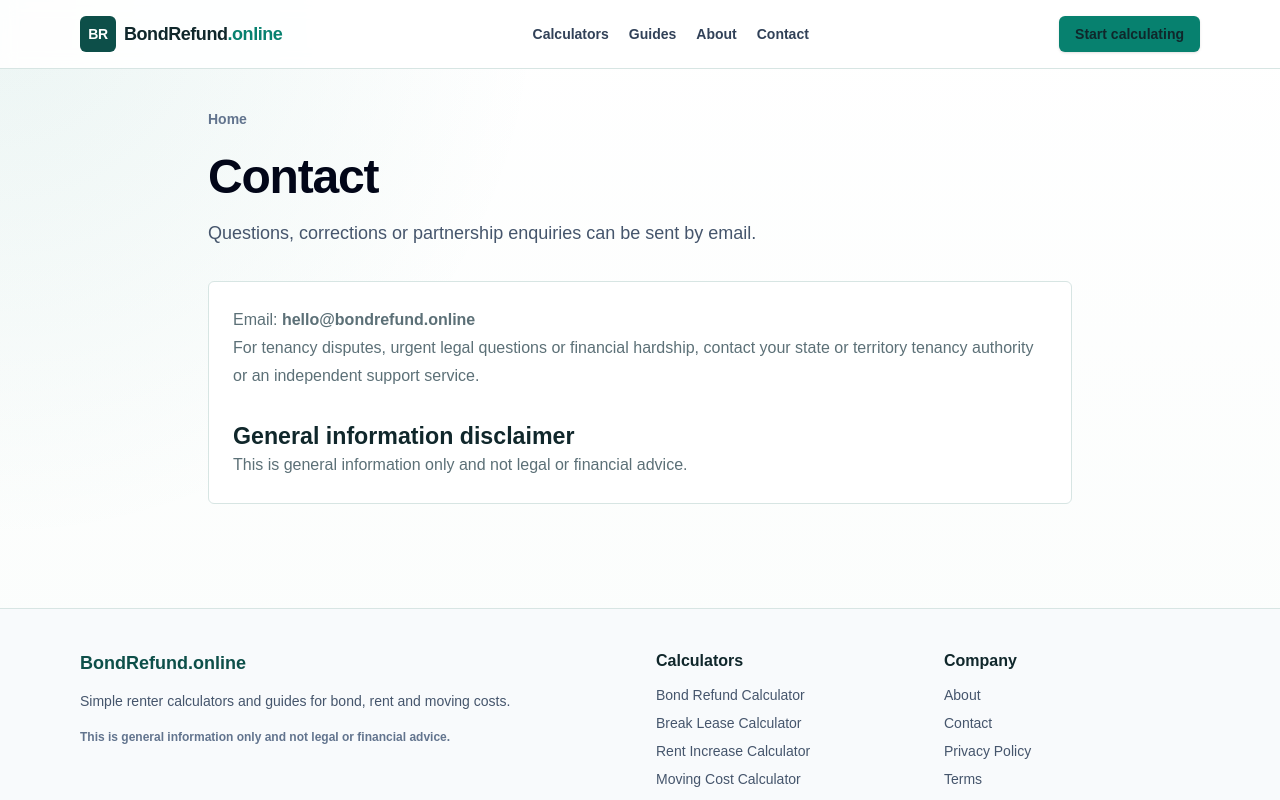
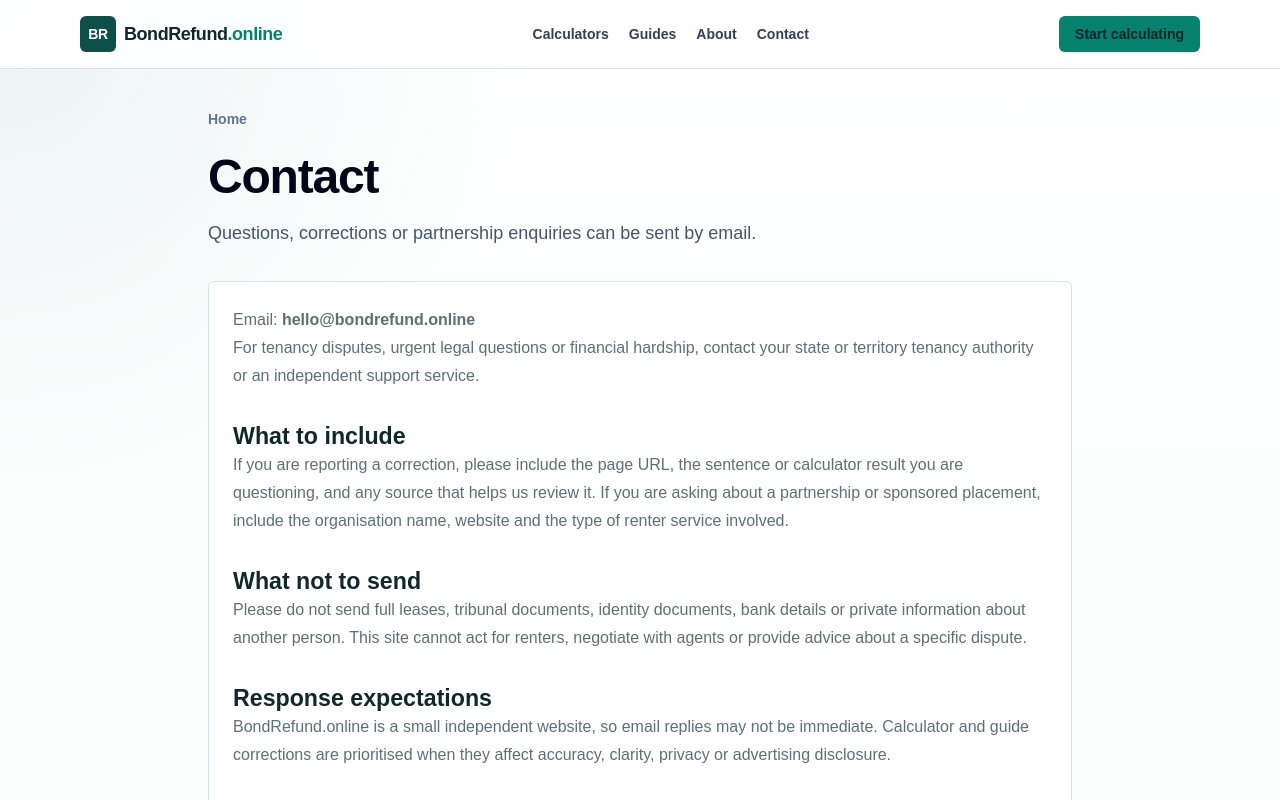
Before and after one commit to taylansadikoglu-hue/BondRefund, a Next.js app: page /contact in a window 1280 px wide. Shown: the top 800 px of the page. Built offline with nearby package versions, Linux system fonts and the light colour scheme; no server answers.

Commit message:
Fix BondRefund audit issues

```diff
--- a/app/contact/page.tsx
+++ b/app/contact/page.tsx
@@ -16,6 +16,22 @@ export default function ContactPage() {
       <p>
         For tenancy disputes, urgent legal questions or financial hardship, contact your state or territory tenancy authority or an independent support service.
       </p>
+      <h2>What to include</h2>
+      <p>
+        If you are reporting a correction, please include the page URL, the sentence or calculator result you are questioning, and any source that
+        helps us review it. If you are asking about a partnership or sponsored placement, include the organisation name, website and the type of
+        renter service involved.
+      </p>
+      <h2>What not to send</h2>
+      <p>
+        Please do not send full leases, tribunal documents, identity documents, bank details or private information about another person. This site
+        cannot act for renters, negotiate with agents or provide advice about a specific dispute.
+      </p>
+      <h2>Response expectations</h2>
+      <p>
+        BondRefund.online is a small independent website, so email replies may not be immediate. Calculator and guide corrections are prioritised
+        when they affect accuracy, clarity, privacy or advertising disclosure.
+      </p>
     </InfoPage>
   );
 }
```
